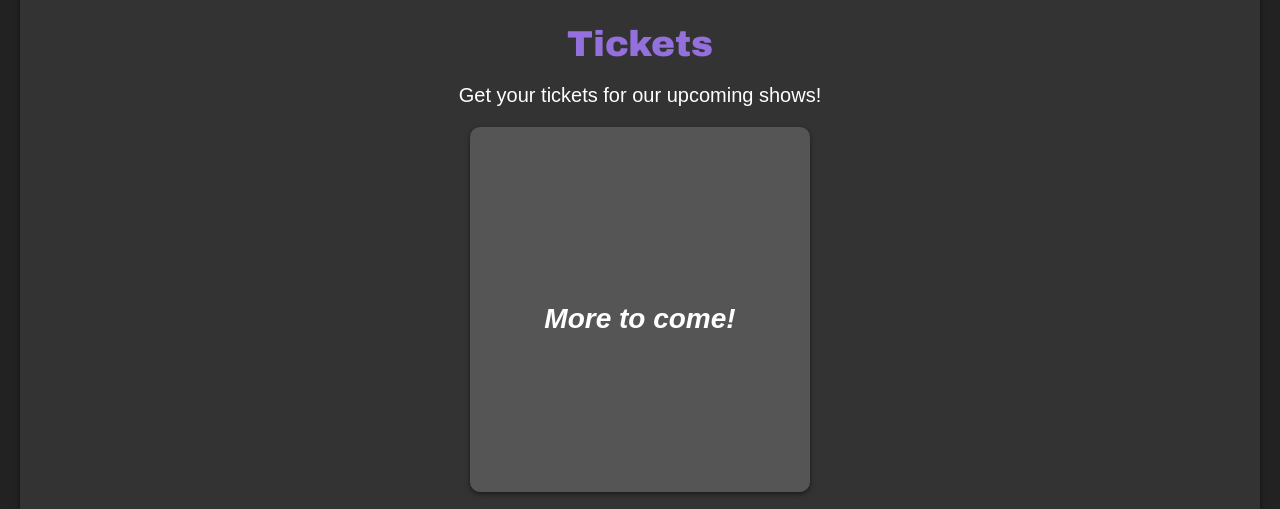
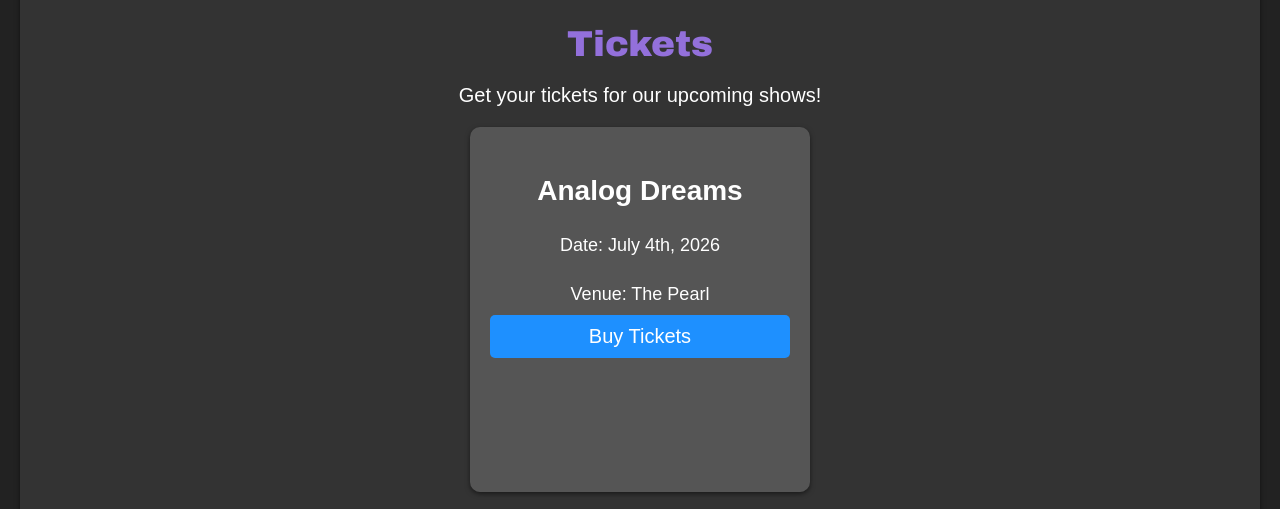
Before and after one commit to kolbyc/thetickettakers, a plain HTML site: page index.html in a window 1280 px wide. Shown: the part 3320-3829 px from the top of the page. Drawn offline with Linux system fonts and the light colour scheme.

Commit message:
Add new show

```diff
--- a/index.html
+++ b/index.html
@@ -64,17 +64,17 @@
                 <h2>Tickets</h2>
                 <p>Get your tickets for our upcoming shows!</p>
                 <div class="ticket-options">
-                    <!--<div class="ticket-option">
-                        <h3>Frontline Funk</h3>
-                        <p>Date: May 29th, 2026</p>
-                        <p>Venue: The Roxy</p>
-                        <a href="https://www.showpass.com/frmay29i/" class="buy-ticket-button" target="_blank">Buy Tickets</a>
-                    </div>-->
+                    <div class="ticket-option">
+                        <h3>Analog Dreams</h3>
+                        <p>Date: July 4th, 2026</p>
+                        <p>Venue: The Pearl</p>
+                        <a href="https://www.ticketweb.ca/event/analog-dreams-the-pearl-tickets/14193264" class="buy-ticket-button" target="_blank">Buy Tickets</a>
+                    </div>
 
 
-                  <div class="ticket-option coming-soon">
+                  <!--<div class="ticket-option coming-soon">
                       <h3>More to come!</h3>
-                  </div>
+                  </div>-->
 
                   <div class="ticket-images">
                     <img class="portrait-img" src="static/images/ttt_colbalt_headline.jpg" alt="cobalt_headline_poster">
```
